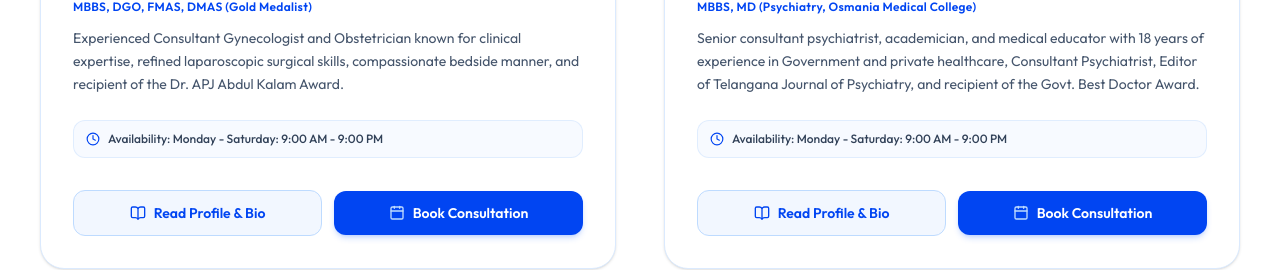
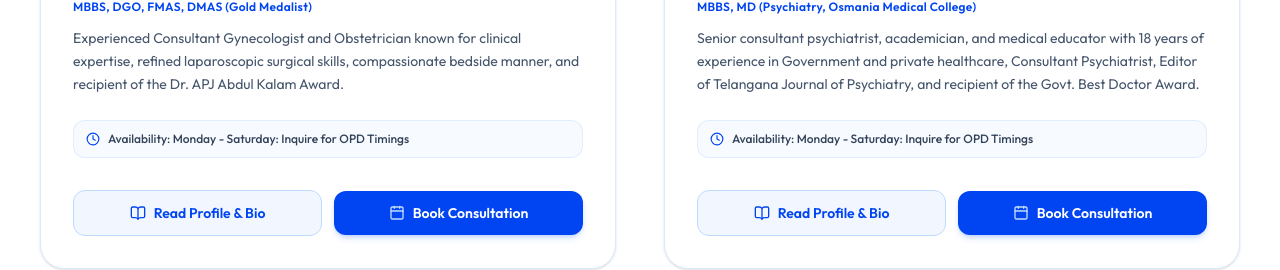
Before and after one commit to Sampath-0907/Clinic, a React (Vite) app: page / in a window 1280 px wide. Shown: the part 5040-5310 px from the top of the page. Built offline with nearby package versions, Linux system fonts and the light colour scheme.

Commit message:
update: doctor availability text in clinic data

```diff
--- a/src/data/clinic.js
+++ b/src/data/clinic.js
@@ -289,7 +289,7 @@ export const clinicData = {
       bio: "Experienced Consultant Gynecologist and Obstetrician known for clinical expertise, refined laparoscopic surgical skills, compassionate bedside manner, and recipient of the Dr. APJ Abdul Kalam Award.",
       photo: "/Doctor 1.jpg",
       photoPosition: "center 22%",
-      availability: "Monday - Saturday: 9:00 AM - 9:00 PM",
+      availability: "Monday - Saturday: Inquire for OPD Timings",
       readTime: "5 min read",
       tags: ["Gynecology", "Obstetrics", "Laparoscopy", "Infertility"],
       fullArticle: {
@@ -344,7 +344,7 @@ export const clinicData = {
       bio: "Senior consultant psychiatrist, academician, and medical educator with 18 years of experience in Government and private healthcare, Consultant Psychiatrist, Editor of Telangana Journal of Psychiatry, and recipient of the Govt. Best Doctor Award.",
       photo: "/Doctor 2.jpg",
       photoPosition: "54% 12%",
-      availability: "Monday - Saturday: 9:00 AM - 9:00 PM",
+      availability: "Monday - Saturday: Inquire for OPD Timings",
       readTime: "6 min read",
       tags: ["Psychiatry", "Mental Health", "Medical Education", "Research"],
       fullArticle: {
```
